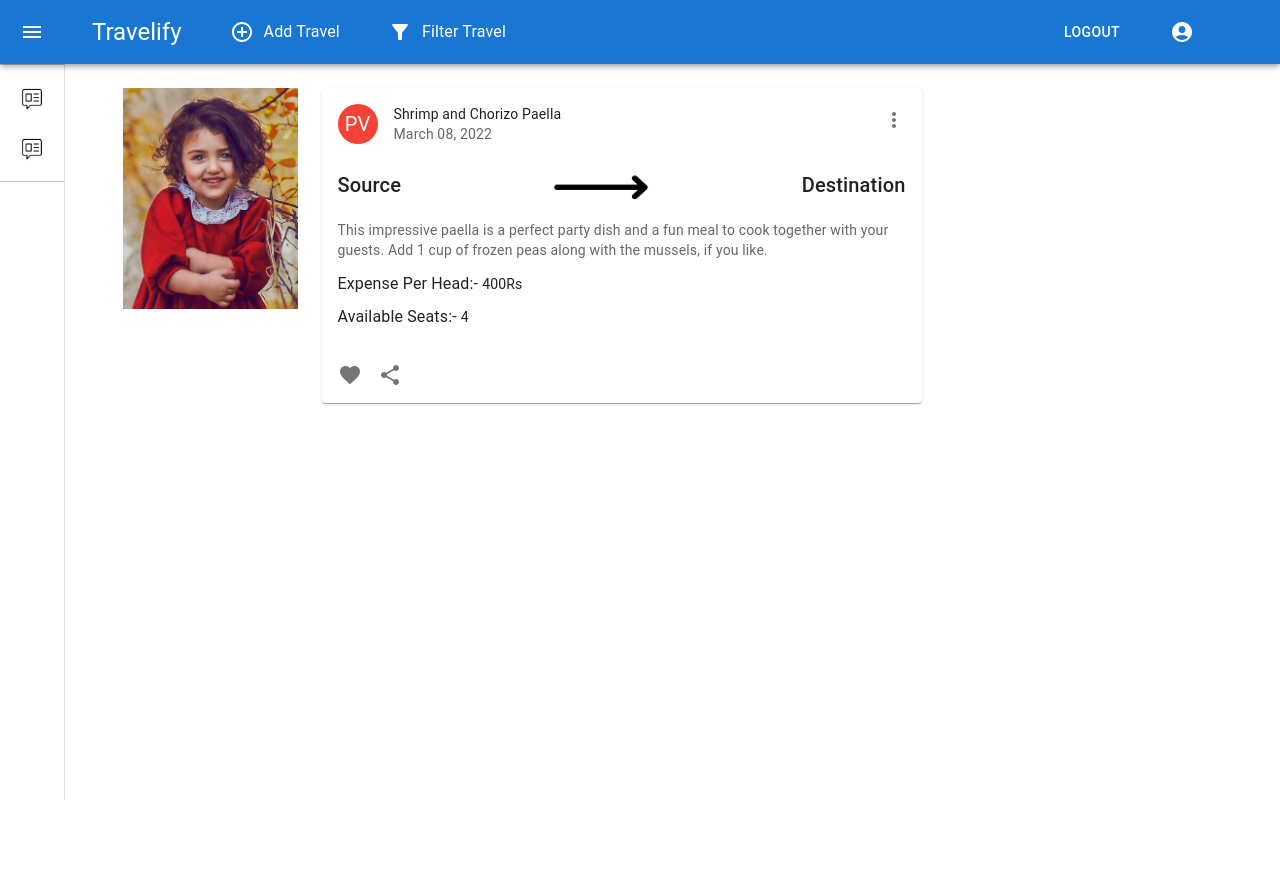
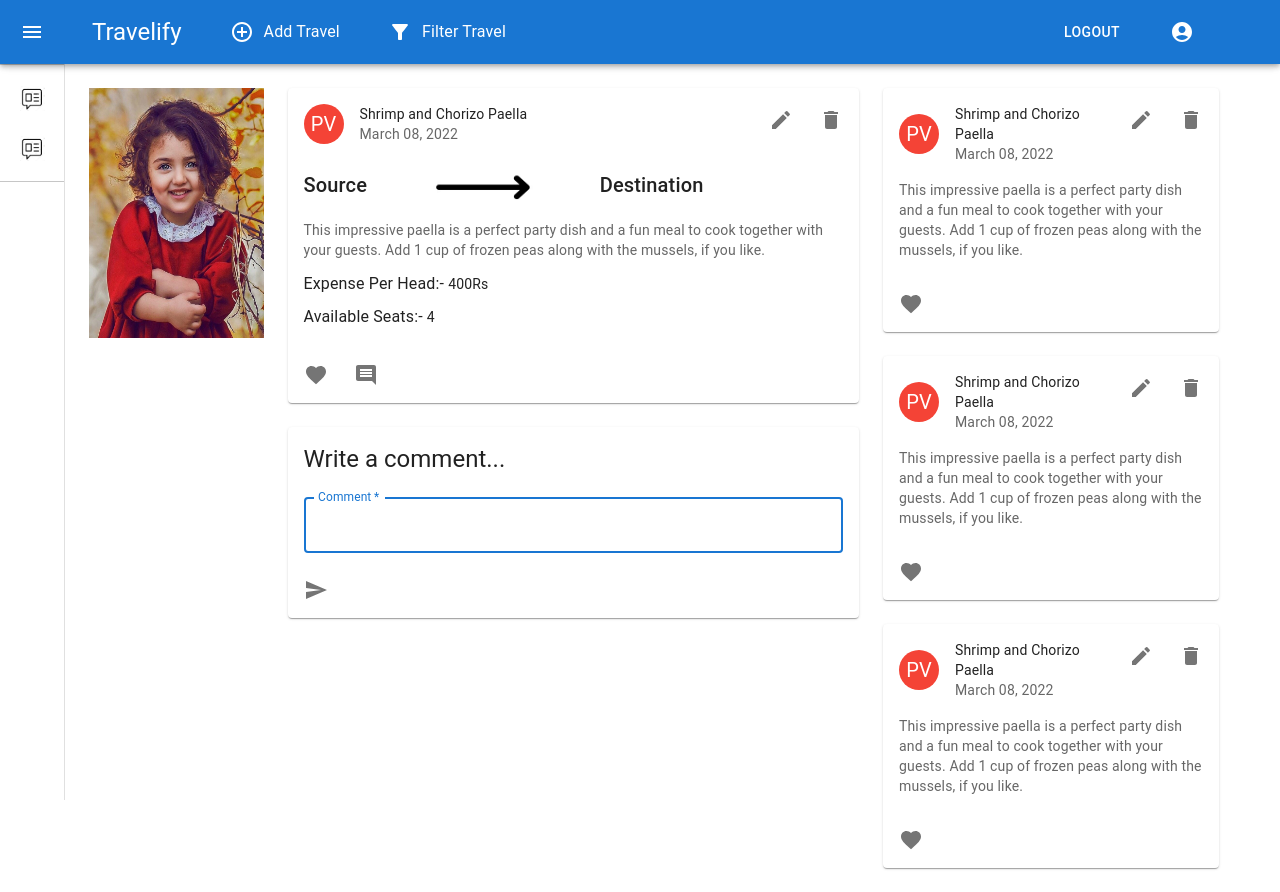
Before and after one commit to prateek-1606/Travelify, a React (Create React App) app in the folder frontend/: page /travel/1 in a window 1280 px wide. Before the commit the page ends 800 px from the top, so only its background shows below. Built offline with nearby package versions, Linux system fonts and the light colour scheme.

Commit message:
Travel Details Page with Comments

```diff
--- /dev/null
+++ b/frontend/src/Components/CommentCard/Comment.js
@@ -0,0 +1,56 @@
+import React from 'react';
+import Card from '@mui/material/Card';
+import CardHeader from '@mui/material/CardHeader';
+import CardContent from '@mui/material/CardContent';
+import CardActions from '@mui/material/CardActions';
+import Avatar from '@mui/material/Avatar';
+import IconButton from '@mui/material/IconButton';
+import Typography from '@mui/material/Typography';
+import { red } from '@mui/material/colors';
+import FavoriteIcon from '@mui/icons-material/Favorite';
+import ShareIcon from '@mui/icons-material/Share';
+import MoreVertIcon from '@mui/icons-material/MoreVert';
+import image1 from '../../images/rightarrow.jpg';
+import EditIcon from '@mui/icons-material/Edit';
+import DeleteIcon from '@mui/icons-material/Delete';
+import CommentIcon from '@mui/icons-material/Comment';
+
+const Comment = () => {
+    return (
+        <Card sx={{ maxWidth: '90%' }} style={{ marginButtom: '20px' }}>
+            <CardHeader
+                avatar={
+                    <Avatar sx={{ bgcolor: red[500] }} aria-label="recipe">
+                        PV
+                    </Avatar>
+                }
+                action={
+                    <div>
+                        <IconButton style={{ marginRight: '10px' }} aria-label="settings">
+                            <EditIcon />
+                        </IconButton>
+                        <IconButton>
+                            <DeleteIcon />
+                        </IconButton>
+                    </div>
+                }
+                title="Shrimp and Chorizo Paella"
+                subheader="March 08, 2022"
+            />
+            <CardContent style={{ paddingTop: '0px' }} >
+                <Typography variant="body2" color="text.secondary">
+                    This impressive paella is a perfect party dish and a fun meal to cook
+                    together with your guests. Add 1 cup of frozen peas along with the mussels,
+                    if you like.
+                </Typography>
+            </CardContent>
+            <CardActions disableSpacing>
+                <IconButton style={{ marginRight: '10px' }} aria-label="add to favorites">
+                    <FavoriteIcon />
+                </IconButton>
+            </CardActions>
+        </Card>
+    )
+}
+
+export default Comment;
--- a/frontend/src/Components/TravelDetailsPage/Travel.js
+++ b/frontend/src/Components/TravelDetailsPage/Travel.js
@@ -15,6 +15,13 @@ import FavoriteIcon from '@mui/icons-material/Favorite';
 import ShareIcon from '@mui/icons-material/Share';
 import MoreVertIcon from '@mui/icons-material/MoreVert';
 import image1 from '../../images/rightarrow.jpg';
+import EditIcon from '@mui/icons-material/Edit';
+import DeleteIcon from '@mui/icons-material/Delete';
+import CommentIcon from '@mui/icons-material/Comment';
+import CommentCard from '../CommentCard/Comment';
+import Input from '../Utiles/Input';
+import { Button } from '@mui/material';
+import SendIcon from '@mui/icons-material/Send';
 
 const DrawerHeader = styled('div')(({ theme }) => ({
     display: 'flex',
@@ -33,12 +40,12 @@ const Travel = () => {
             <Navbar />
             <Box component="main" sx={{ flexGrow: 1, p: 3 }}>
                 <DrawerHeader theme={theme} />
-                <Grid style={{ marginLeft: '10px' }} container spacing={3}>
+                <Grid container spacing={3}>
                     <Grid item xs={2}>
-                        <img src={image} height="70%" width="100%" />
+                        <img src={image} height="250px" width="100%" />
                     </Grid>
-                    <Grid item xs={10}>
-                        <Card sx={{ maxWidth: 600 }}>
+                    <Grid item xs={6}>
+                        <Card sx={{ maxWidth: '100%' }}>
                             <CardHeader
                                 avatar={
                                     <Avatar sx={{ bgcolor: red[500] }} aria-label="recipe">
@@ -46,15 +53,20 @@ const Travel = () => {
                                     </Avatar>
                                 }
                                 action={
-                                    <IconButton aria-label="settings">
-                                        <MoreVertIcon />
-                                    </IconButton>
+                                    <div>
+                                        <IconButton style={{ marginRight: '10px' }} aria-label="settings">
+                                            <EditIcon />
+                                        </IconButton>
+                                        <IconButton>
+                                            <DeleteIcon />
+                                        </IconButton>
+                                    </div>
                                 }
                                 title="Shrimp and Chorizo Paella"
                                 subheader="March 08, 2022"
                             />
                             <CardContent style={{ paddingTop: '0px' }} >
-                                <div style={{ display: 'flex', flexDirection: 'row', alignItems: 'center', justifyContent: 'space-between', marginBottom: '10px' }} >
+                                <div style={{ display: 'flex', flexDirection: 'row', alignItems: 'center', justifyContent: 'space-between', marginBottom: '10px', maxWidth: '400px' }} >
                                     <Typography variant="h6" >Source </Typography>
                                     <img src={image1} width="100px" height="50px" />
                                     <Typography variant="h6" >Destination </Typography>
@@ -74,14 +86,37 @@ const Travel = () => {
                                 </div>
                             </CardContent>
                             <CardActions disableSpacing>
-                                <IconButton aria-label="add to favorites">
+                                <IconButton style={{ marginRight: '10px' }} aria-label="add to favorites">
                                     <FavoriteIcon />
                                 </IconButton>
                                 <IconButton aria-label="share">
-                                    <ShareIcon />
+                                    <CommentIcon />
                                 </IconButton>
                             </CardActions>
                         </Card>
+                        <br />
+                        <Card sx={{ maxWidth: '100%' }}>
+                            <CardHeader
+                                title="Write a comment..."
+                            />
+                            <CardContent style={{ paddingTop: '0px', marginTop: '-10px' }} >
+                                <form>
+                                    <Input margin="normal" name="Title" label="Comment" autoFocus />
+                                </form>
+                            </CardContent>
+                            <CardActions style={{ marginTop: '-15px' }} disabeSpacing>
+                                <IconButton style={{ marginRight: '10px' }} aria-label="add to favorites">
+                                    <SendIcon />
+                                </IconButton>
+                            </CardActions>
+                        </Card>
+                    </Grid>
+                    <Grid item xs={4}>
+                        <CommentCard />
+                        <br />
+                        <CommentCard />
+                        <br />
+                        <CommentCard />
                     </Grid>
                 </Grid>
             </Box>
```
